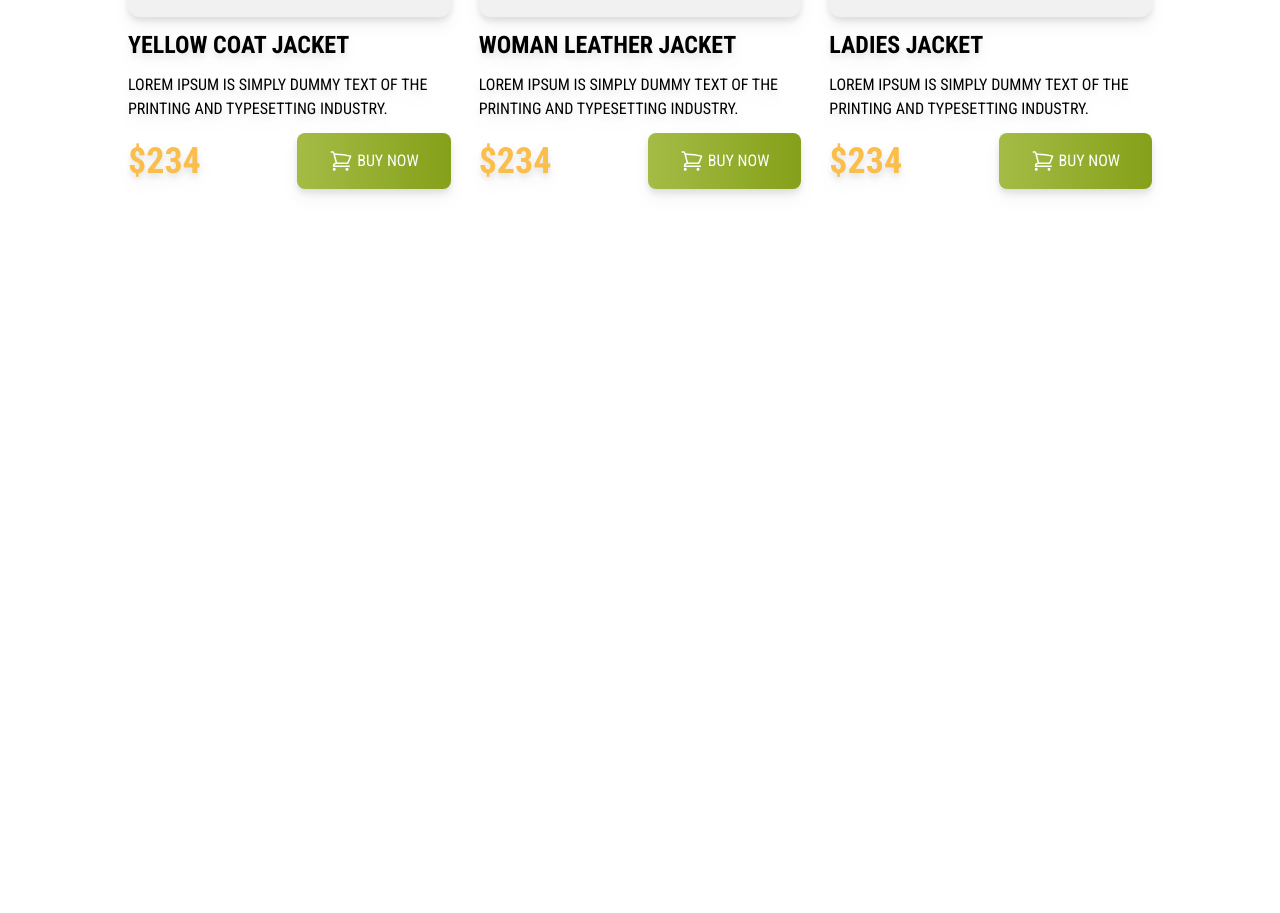
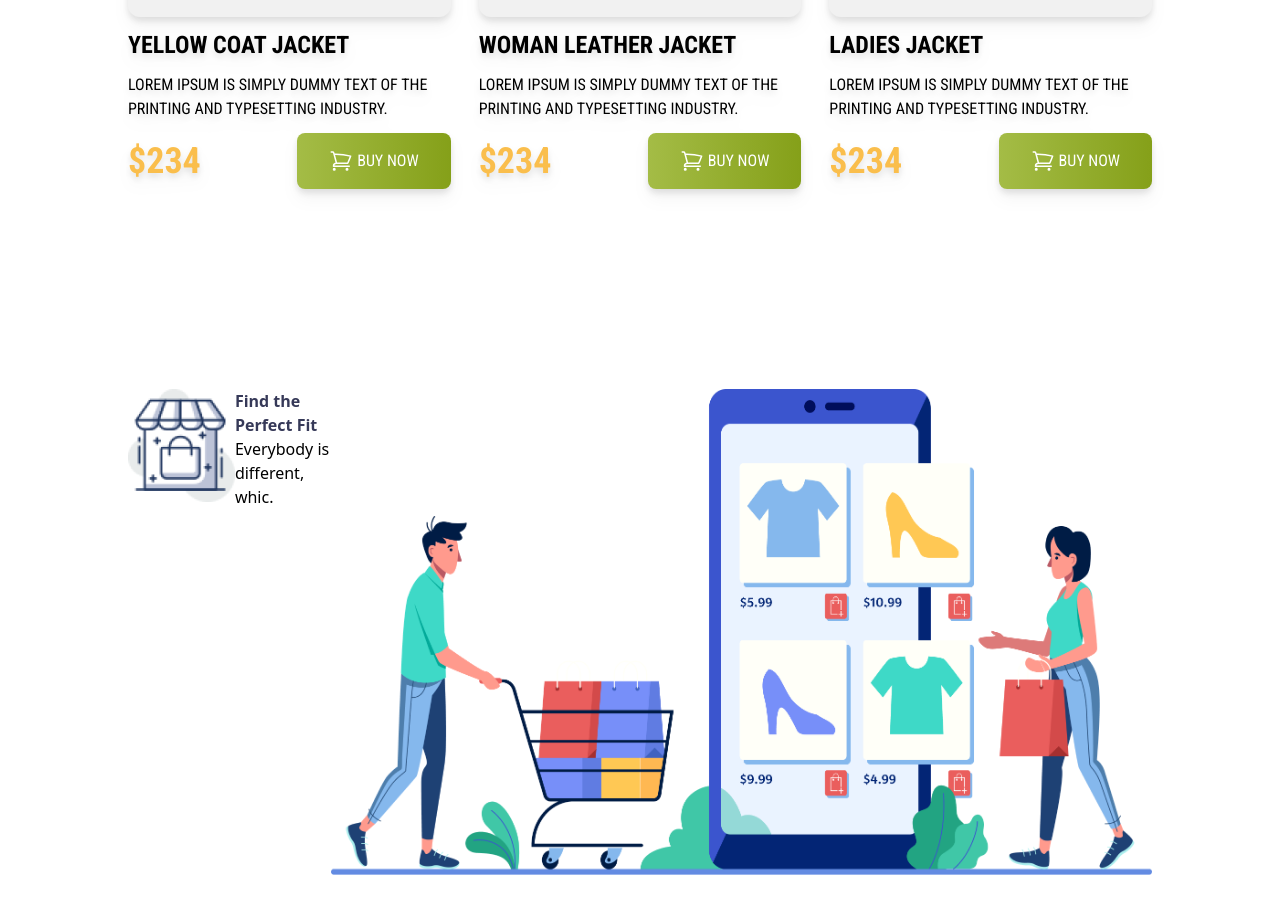
Before and after one commit to reyad-hasan/Penguin-fashion-with-tailwind, a plain HTML site: page index.html in a window 1280 px wide. Shown: the part 1342-2255 px from the top of the page. Before the commit the page ends 1571 px from the top, so only its background shows below. Drawn offline with nearby package versions, Linux system fonts and the light colour scheme.

Commit message:
code some of line

```diff
--- a/index.html
+++ b/index.html
@@ -31,7 +31,8 @@
     <header class="bg-[#FFFBF0] px-4 sm:px-12 md:px-32">
         <!-- nav section start -->
         <nav class="flex flex-col lg:flex-row items-center justify-between py-10 space-y-3 ">
-            <h1 class="text-3xl font-montserrat font-bold"><a href="#"><span class=" text-[#A4BC46]">Penguin</span> Fashion</h1></a>
+            <h1 class="text-3xl font-montserrat font-bold"><a href="#"><span class=" text-[#A4BC46]">Penguin</span>
+                    Fashion</h1></a>
             <div>
                 <ul class="flex font-medium gap-10 text-[#3C3C3C]">
                     <li><a href="#">Home</a></li>
@@ -143,6 +144,24 @@
                 </div>
             </div>
         </section>
+        <!-- man jacket section -->
+        <section class="flex py-40">
+            <!-- services container -->
+            <div>
+                <div class="flex">
+                    <div>
+                        <img src="/icons/house.png" alt="">
+                    </div>
+                    <div>
+                        <h3 class="text-[#363958] font-bold">Find the Perfect Fit</h3>
+                        <p>Everybody is different, whic.</p>
+                    </div>
+                </div>
+            </div>
+            <div>
+                <img src="./images/shopping.png" alt="">
+            </div>
+        </section>
     </main>
     <!-- main section end -->
     <footer>
```
